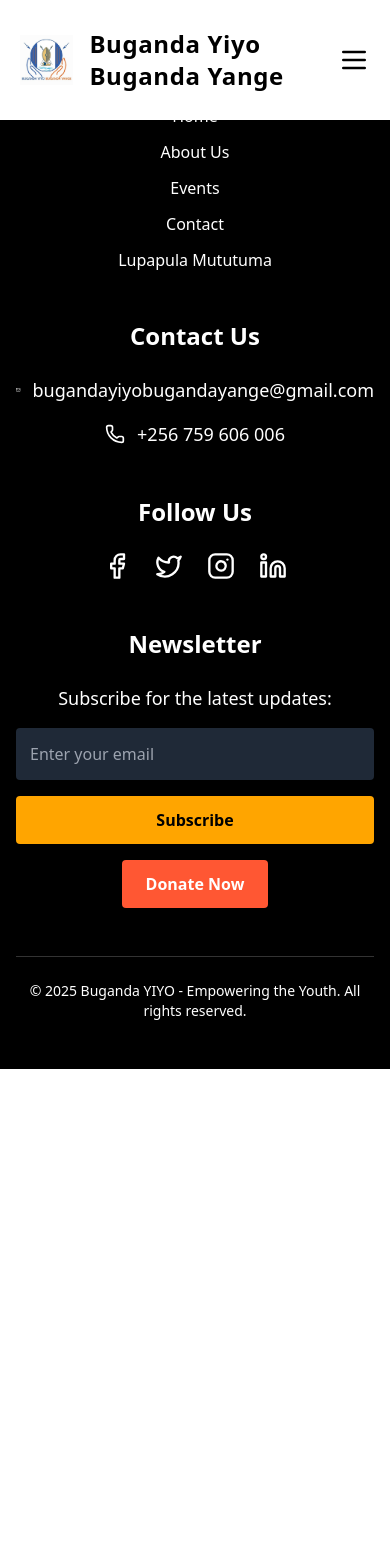
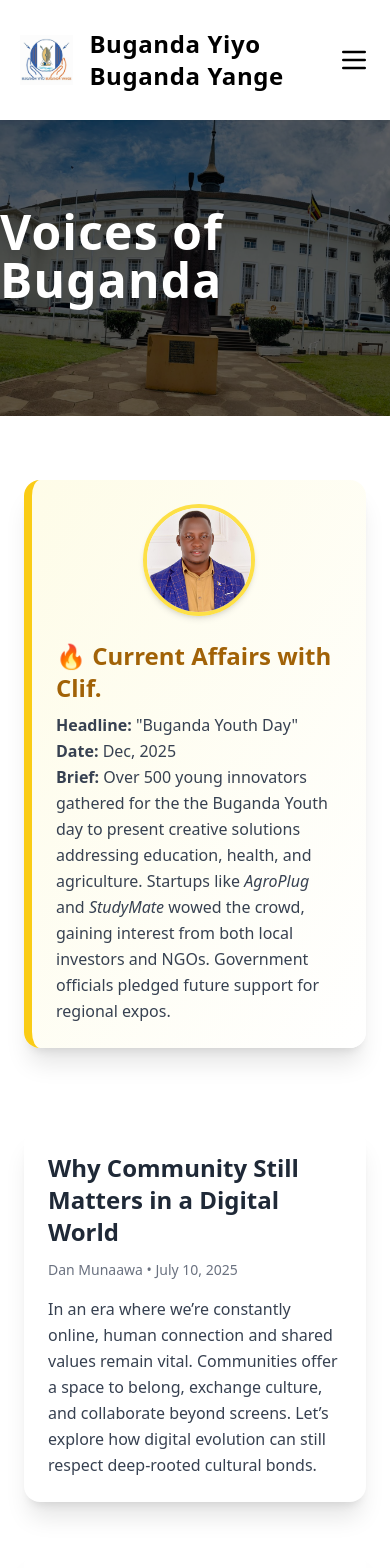
Before and after one commit to mperwe/buganda-yiyo, a React (Create React App) app: page /blog in a window 390 px wide. Shown: the top 1568 px of the page. Before the commit the page ends 1069 px from the top, so only its background shows below. Built offline with nearby package versions, Linux system fonts and the light colour scheme.

Commit message:
add blog page

```diff
--- a/src/App.js
+++ b/src/App.js
@@ -6,6 +6,7 @@ import Home from './pages/Home';
 import About from './pages/About';
 import Events from './pages/Events';
 import Contact from './pages/Contact';
+import Blog from './pages/Blog';
 
 const App = () => {
   return (
@@ -16,6 +17,7 @@ const App = () => {
         <Route path="/about" element={<About />} />
         <Route path="/events" element={<Events />} />
         <Route path="/contact" element={<Contact />} />
+        <Route path="/blog" element={<Blog />} />
       </Routes>
       <Footer />
     </Router>
--- a/src/components/Navbar.js
+++ b/src/components/Navbar.js
@@ -54,6 +54,12 @@ export default function Navbar() {
           <li>
             <Link to="/contact" className="hover:text-yellow-500 transition-all duration-200">
               Contact
+            </Link>
+          </li>
+
+            <li>
+            <Link to="/blog" className="hover:text-yellow-500 transition-all duration-200">
+              Blog
             </Link>
           </li>
         </ul>
--- /dev/null
+++ b/src/pages/Blog.js
@@ -0,0 +1,107 @@
+import React from 'react';
+import { Link } from 'react-router-dom';
+import bug5 from '../assets/bug7.jpg'; // hero background
+import reporterImage from '../assets/ict.jpeg'; // reporter image
+
+const posts = [
+  {
+    id: 1,
+    title: 'Why Community Still Matters in a Digital World',
+    author: 'Dan Munaawa',
+    date: 'July 10, 2025',
+    excerpt:
+      'In an era where we’re constantly online, human connection and shared values remain vital. Communities offer a space to belong, exchange culture, and collaborate beyond screens. Let’s explore how digital evolution can still respect deep-rooted cultural bonds.',
+  },
+  {
+    id: 2,
+    title: 'The Hidden Tech Scene in Buganda',
+    author: 'Wycliffe Ssemakula',
+    date: 'June 28, 2025',
+    excerpt:
+      'Many are unaware of the innovation quietly blossoming in Buganda. From coding camps to tech villages, young minds are crafting solutions rooted in their realities. This piece highlights changemakers turning ideas into action.',
+  },
+  {
+    id: 3,
+    title: 'Balancing Tradition with Innovation',
+    author: 'Hilda Victoria Namulwana',
+    date: 'May 14, 2025',
+    excerpt:
+      'Is it possible to respect heritage and still push for innovation? Absolutely. Projects in Buganda are integrating cultural storytelling into apps, crafts, and even architecture—showing that tradition and tech are not rivals but partners.',
+  },
+];
+
+const Blog = () => {
+  return (
+    <section className="mt-24 font-sans">
+      {/* Hero Banner */}
+      <div
+        className="relative h-80 bg-cover bg-center flex items-center justify-center"
+        style={{ backgroundImage: `url(${bug5})` }}
+      >
+        <div className="absolute inset-0 bg-black bg-opacity-60" />
+        <h1 className="relative z-10 text-5xl font-extrabold text-white tracking-wide drop-shadow-xl">
+          Voices of Buganda
+        </h1>
+      </div>
+
+      {/* Reporter Highlight */}
+      <div className="max-w-5xl mx-auto mt-16 px-6 md:px-12">
+        <div className="bg-gradient-to-br from-yellow-50 to-white border-l-8 border-yellow-400 rounded-2xl shadow-xl p-6 md:p-10 flex flex-col md:flex-row gap-6 items-center">
+          <img
+            src={reporterImage}
+            alt="New Reporter"
+            className="w-28 h-28 object-cover rounded-full border-4 border-yellow-300 shadow-md"
+          />
+          <div>
+            <h3 className="text-2xl font-bold text-yellow-700 mb-2">
+              🔥 Current Affairs with Clif.
+            </h3>
+            <p className="text-gray-700 leading-relaxed">
+              <strong>Headline:</strong> "Buganda Youth Day" <br />
+              <strong>Date:</strong> Dec, 2025 <br />
+              <strong>Brief:</strong> Over 500 young innovators gathered for the the Buganda Youth day to present creative solutions addressing education, health, and agriculture. Startups like <em>AgroPlug</em> and <em>StudyMate</em> wowed the crowd, gaining interest from both local investors and NGOs. Government officials pledged future support for regional expos.
+            </p>
+          </div>
+        </div>
+      </div>
+
+      {/* Blog Articles */}
+      <div className="max-w-6xl mx-auto px-6 md:px-12 py-20 grid gap-12 md:grid-cols-2 lg:grid-cols-3">
+        {posts.map((post) => (
+          <article
+            key={post.id}
+            className="bg-white rounded-2xl shadow-xl hover:shadow-2xl hover:ring-4 hover:ring-yellow-400 transition-all duration-300 p-6 flex flex-col justify-between"
+          >
+            <h2 className="text-2xl font-bold mb-3 text-gray-800 hover:text-yellow-600 transition duration-300">
+              {post.title}
+            </h2>
+            <p className="text-sm text-gray-500 mb-4">
+              {post.author} • {post.date}
+            </p>
+            <p className="text-gray-700 leading-relaxed">{post.excerpt}</p>
+          </article>
+        ))}
+      </div>
+
+      {/* Footer CTA */}
+      <div className="bg-yellow-100 py-12 mt-12">
+        <div className="max-w-4xl mx-auto text-center px-6">
+          <h2 className="text-3xl md:text-4xl font-bold text-yellow-800 mb-4">
+            Stay Updated with the Voices That Matter
+          </h2>
+          <p className="text-gray-700 mb-6">
+            Join our mailing list to receive weekly updates on community stories, local innovation, and cultural movements across Buganda.
+          </p>
+          <Link
+            to="/contact"
+            className="inline-block bg-yellow-500 hover:bg-yellow-600 text-white font-semibold py-2 px-6 rounded-full shadow-lg transition duration-300"
+          >
+            Subscribe Now
+          </Link>
+        </div>
+      </div>
+    </section>
+  );
+};
+
+export default Blog;
```
